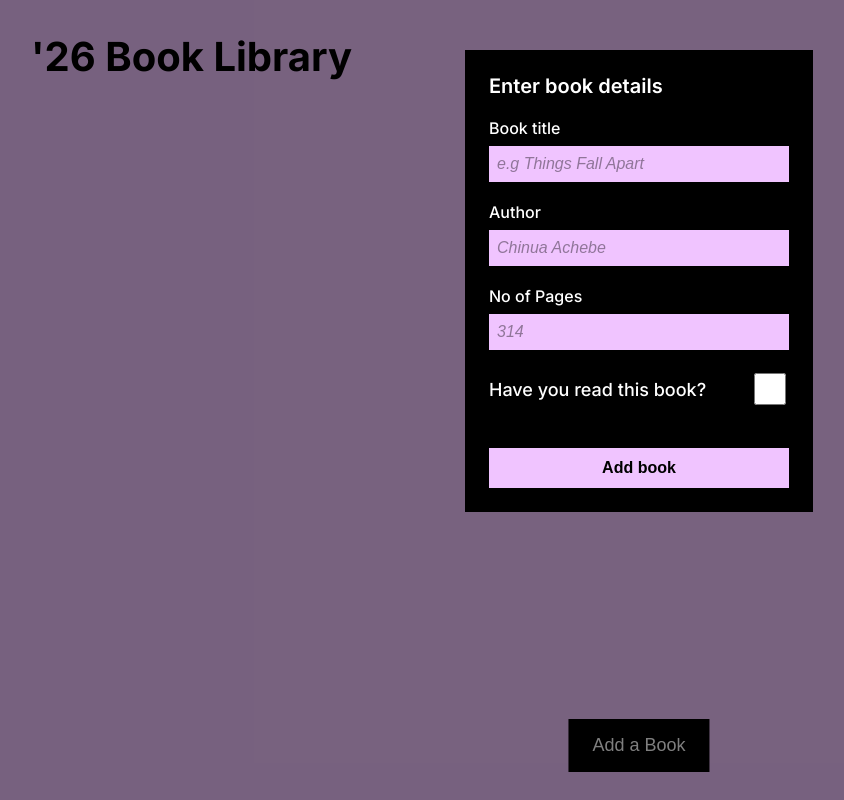
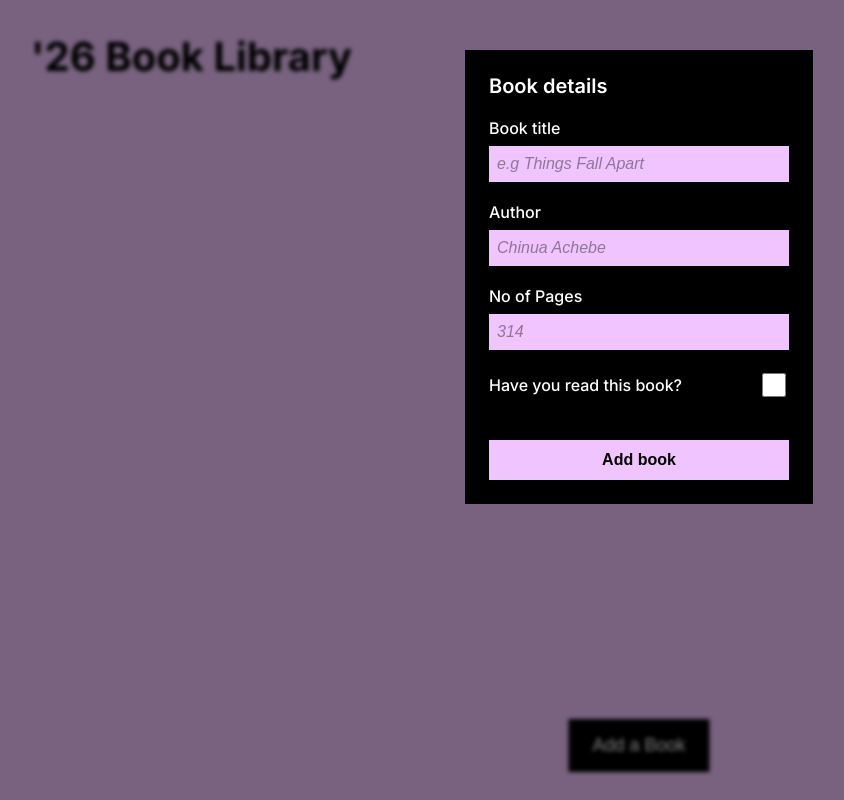
Before and after one commit to theodunsi/book-library, a plain HTML site: page index.html in a window 1280 px wide. Both pictures are taken after a click on the button "Add a Book". Shown: the whole page, without its empty margins (1-845 px from the left). Drawn offline with Linux system fonts and the light colour scheme.

```diff
--- a/index.html
+++ b/index.html
@@ -21,7 +21,7 @@
         <dialog class="dialog">
             <form class="form" method="dialog">
                 <div class="input-container">
-                    <p class="input-header"> Enter book details </p>
+                    <p class="input-header"> Book details </p>
                     <div class="input-field">
                         <label for="title"> Book title </label>
                         <input type="text" id="title" placeholder="e.g Things Fall Apart" required>
--- a/styles.css
+++ b/styles.css
@@ -62,6 +62,7 @@ dialog[open] {
 
 dialog::backdrop {
     background-color: rgba(0, 0, 0, 0.5);
+    backdrop-filter: blur(2px);
 }
 
 p.input-header {
@@ -116,16 +117,16 @@ input:focus {
 }
 
 p.checkbox-header {
-    font-size: 18px;
+    font-size: 16px;
     color: white;
     font-weight: 500;
 }
 
 input#read {
-    width: 32px;
-    height: 32px;
+    width: 24px;
+    height: 24px;
     border-style: none;
-    border-radius: 6px;
+    border-radius: 8px;
 }
 
 input#read:checked {
```
